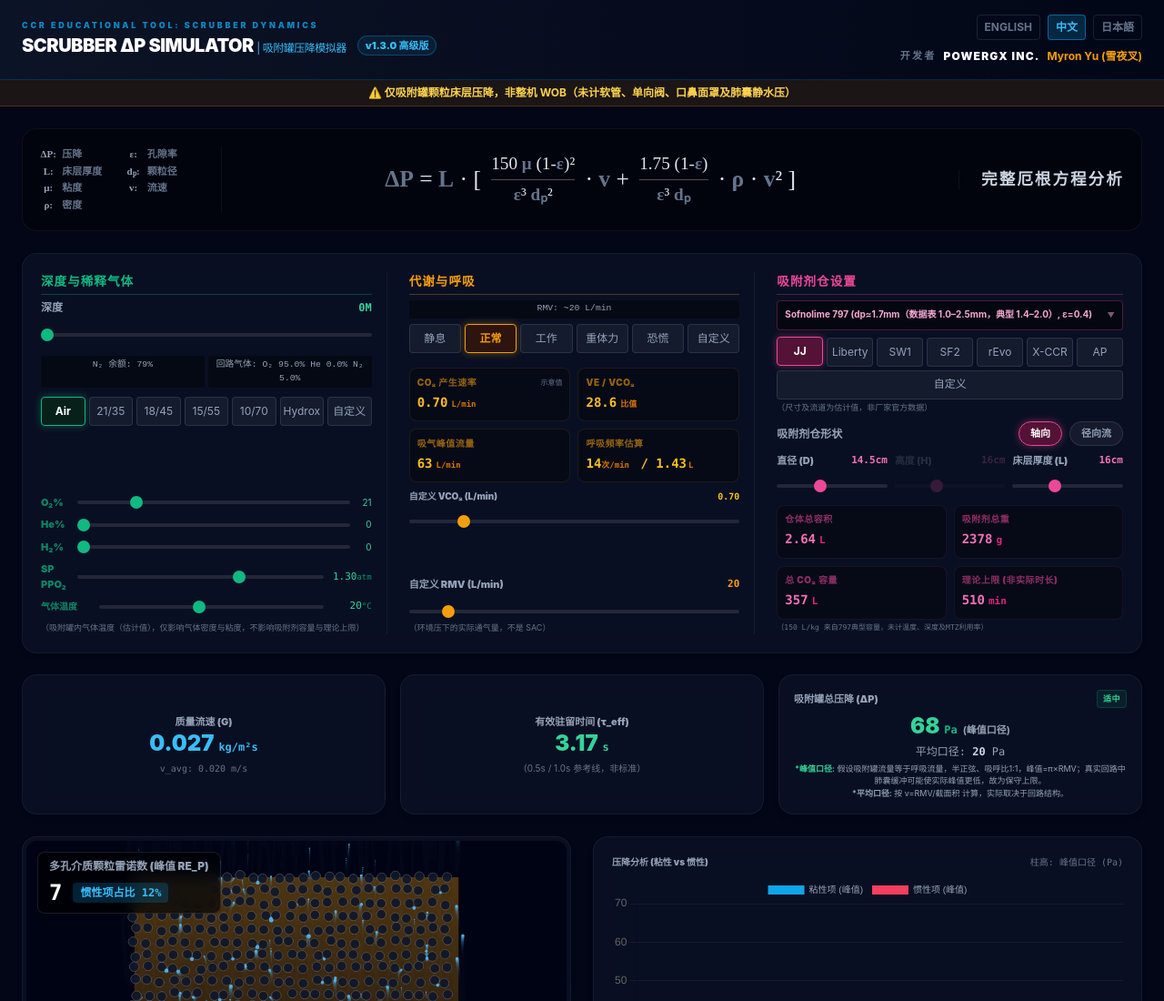
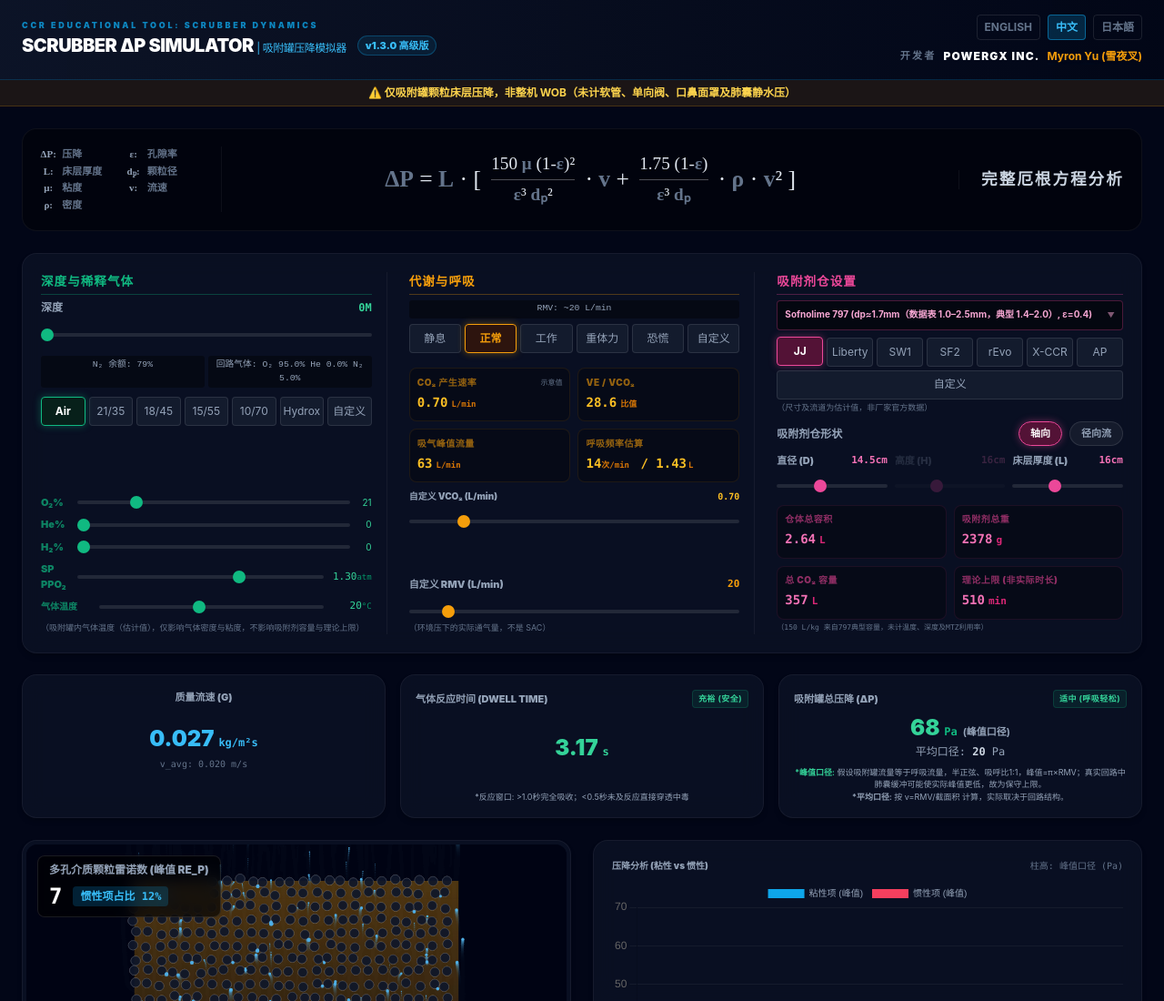
Before and after one commit to powergx-yu/WOB-SIMULATOR, a plain HTML site: page index.html in a window 1280 px wide. Shown: the top 1100 px of the page at 91% size. Drawn offline with nearby package versions, Linux system fonts and the light colour scheme.

Commit message:
feat: humanize core telemetry telemetry (dwell time & bed dp) with symmetric badges and upgrade sw cache to v1.3.1

```diff
--- a/index.html
+++ b/index.html
@@ -992,30 +992,40 @@
 
         <!-- Stats Telemetry -->
         <div class="grid grid-cols-1 md:grid-cols-3 gap-4 mb-6 text-center">
-            <div class="glass-card p-4 relative overflow-hidden flex flex-col justify-center">
+            <div class="glass-card p-4 relative overflow-hidden flex flex-col justify-between">
                 <span id="lbl-peak-v" class="text-[11px] font-black text-slate-400 uppercase">质量流速 (G)</span>
+                <div class="my-auto py-1">
                     <div class="text-2xl font-black text-sky-400"><span id="res-v">0.00</span> <span
                             class="text-xs font-mono">kg/m²s</span></div>
                     <div class="text-[10px] text-slate-500 font-mono mt-1">v_avg: <span id="res-v-avg">0.00</span> m/s</div>
                 </div>
-            <div class="glass-card p-4 flex flex-col justify-center">
-                <span id="lbl-dwell" class="text-[11px] font-black text-slate-400">有効滞留時間 (τ_eff)</span>
-                <div class="text-2xl font-black transition-colors duration-300" id="res-dwell-box"><span
+                <div class="text-[9px] text-slate-500 font-mono opacity-0">placeholder</div>
+            </div>
+            <div class="glass-card p-4 flex flex-col justify-between">
+                <div class="flex items-center justify-between mb-0.5">
+                    <span id="lbl-dwell" class="text-[11px] font-black text-slate-400 uppercase">气体反应时间 (Dwell Time)</span>
+                    <span id="badge-dwell-level" class="text-[9px] px-1.5 py-0.5 rounded font-bold uppercase tracking-wider transition-colors duration-200 bg-emerald-500/10 text-emerald-400 border border-emerald-500/20 shrink-0">充裕 (安全)</span>
+                </div>
+                <div class="my-auto py-1">
+                    <div class="text-2xl font-black transition-colors duration-200" id="res-dwell-box"><span
                             id="res-dwell">0.00</span> <span class="text-xs font-mono">s</span></div>
-                <div class="text-[10px] text-slate-500 mt-1" id="lbl-dwell-note">（0.5s / 1.0s 参考线，非标准）</div>
-            </div>
-            <div class="glass-card p-4 flex flex-col justify-center">
+                </div>
+                <div class="text-[9px] text-slate-400 mt-1 leading-normal" id="lbl-dwell-note">*反应窗口: >1.0秒完全吸收；<0.5秒未及反应直接穿透中毒</div>
+            </div>
+            <div class="glass-card p-4 flex flex-col justify-between">
                 <div class="flex items-center justify-between mb-0.5">
                     <span id="lbl-total-dp" class="text-[11px] font-black text-slate-400 uppercase">吸附罐总压降 (ΔP)</span>
-                    <span id="badge-dp-level" class="text-[9px] px-1.5 py-0.5 rounded font-bold uppercase tracking-wider transition-colors duration-200 bg-emerald-500/10 text-emerald-400 border border-emerald-500/20 shrink-0">适中</span>
-                </div>
-                <div class="flex items-baseline justify-center gap-1.5 mt-0.5">
+                    <span id="badge-dp-level" class="text-[9px] px-1.5 py-0.5 rounded font-bold uppercase tracking-wider transition-colors duration-200 bg-emerald-500/10 text-emerald-400 border border-emerald-500/20 shrink-0">适中 (呼吸轻松)</span>
+                </div>
+                <div class="my-auto py-1">
+                    <div class="flex items-baseline justify-center gap-1.5">
                         <span id="res-total-dp-box" class="text-2xl font-black text-emerald-400 transition-colors duration-200"><span id="res-total-dp-peak">0</span> <span
                                 id="unit-total-dp-peak" class="text-xs font-mono text-emerald-500 transition-colors duration-200">Pa</span></span>
                         <span class="text-[11px] text-slate-400 font-bold" id="lbl-peak-badge">(峰值口径)</span>
                     </div>
-                <div class="text-xs text-slate-400 font-mono mt-1">
+                    <div class="text-xs text-slate-400 font-mono mt-0.5">
                         <span id="lbl-avg-dp-prefix">平均口径:</span> <span id="res-total-dp-avg" class="text-slate-300 font-bold">0</span> Pa
+                    </div>
                 </div>
                 <div class="text-[9px] text-slate-400 mt-1 leading-normal" id="lbl-dp-assumption">
                     <span class="text-emerald-400 font-semibold">*峰值口径:</span> 假设吸附罐流量等于呼吸流量，半正弦、吸呼比1:1，峰值=π×RMV；真实回路中肺囊缓冲可能使实际峰值更低，故为保守上限。<br>
@@ -1104,7 +1114,7 @@
         const i18n = {
             zh: {
                 depth: "深度", rmv: "自定义 RMV (L/min)", gasBal: "N₂ 余额:",
-                peakV: "质量流速 (G)", dwell: "有效驻留时间 (τ_eff)", totalDP: "吸附罐总压降 (ΔP)", chartT: "压降分析 (粘性 vs 惯性)",
+                peakV: "质量流速 (G)", dwell: "气体反应时间 (Dwell Time)", totalDP: "吸附罐总压降 (ΔP)", chartT: "压降分析 (粘性 vs 惯性)",
                 reT: "多孔介质颗粒雷诺数 (峰值 Re_p)", inertialRatio: "惯性项占比",
                 geom: "吸附剂仓形状", diamAxial: "直径 (D)", heightAxial: "高度 (H)", pathAxial: "床层厚度 (L)",
                 diamRadial: "内径 (ri)", heightRadial: "外径 (ro)", pathRadial: "高度 (H)",
@@ -1127,16 +1137,17 @@
                 sliderVCO2: "自定义 VCO₂ (L/min)", rmvNote: "（环境压下的实际通气量，不是 SAC）",
                 unitPresetNote: "（尺寸及流道为估计值，非厂家官方数据）",
                 enduranceNote: "（150 L/kg 来自797典型容量，未计温度、深度及MTZ利用率）",
-                dwellNote: "（0.5s / 1.0s 参考线，非标准）", peakBadge: "(峰值口径)", avgDpPrefix: "平均口径:",
+                dwellNote: "*反应窗口: >1.0秒完全吸收；<0.5秒未及反应直接穿透中毒", peakBadge: "(峰值口径)", avgDpPrefix: "平均口径:",
                 dpAssumption: '<span class="text-emerald-400 font-semibold">*峰值口径:</span> 假设吸附罐流量等于呼吸流量，半正弦、吸呼比1:1，峰值=π×RMV；真实回路中肺囊缓冲可能使实际峰值更低，故为保守上限。<br><span class="text-slate-400 font-semibold">*平均口径:</span> 按 v=RMV/截面积 计算，实际取决于回路结构。',
                 canvasAnimNote: "示意动画，非CFD", chartSubtitle: "柱高: 峰值口径 (Pa)",
                 vo2Labels: { Rest: "静息", Norm: "正常", Work: "工作", Heavy: "重体力", Panic: "恐慌" },
                 radialReSuffix: " (平均半径处)",
-                dpLevelNominal: "适中", dpLevelHigh: "高阻力", dpLevelExtreme: "高负荷"
+                dpLevelNominal: "适中 (呼吸轻松)", dpLevelHigh: "高阻力 (易疲劳)", dpLevelExtreme: "阻力过载 (肌耗竭)",
+                dwellLevelOptimal: "充裕 (安全)", dwellLevelWarning: "偏紧 (冷水易穿透)", dwellLevelDanger: "极危 (穿透中毒)"
             },
             ja: {
                 depth: "水深", rmv: "カスタム RMV (L/min)", gasBal: "N₂ バランス:",
-                peakV: "質量流速 (G)", dwell: "有効滞留時間 (τ_eff)", totalDP: "スクラバー総圧損 (ΔP)", chartT: "圧力損失分析 (粘性 vs 慣性)",
+                peakV: "質量流速 (G)", dwell: "ガス反応時間 (Dwell Time)", totalDP: "スクラバー総圧損 (ΔP)", chartT: "圧力損失分析 (粘性 vs 慣性)",
                 reT: "多孔質粒子レイノルズ数 (Peak Re_p)", inertialRatio: "慣性項割合",
                 geom: "スクラバー形状", diamAxial: "直径 (D)", heightAxial: "高さ (H)", pathAxial: "床層厚 (L)",
                 diamRadial: "内径 (ri)", heightRadial: "外径 (ro)", pathRadial: "高さ (H)",
@@ -1159,16 +1170,17 @@
                 sliderVCO2: "カスタム VCO₂ (L/min)", rmvNote: "（環境圧での実換気量、SACではありません）",
                 unitPresetNote: "（寸法・流路は推定値、メーカー公式値ではありません）",
                 enduranceNote: "（797公称容量150 L/kg基準、温度・深度・MTZ未考慮）",
-                dwellNote: "（0.5s / 1.0s 参考ライン、規格値外）", peakBadge: "(ピーク口径)", avgDpPrefix: "平均口径:",
+                dwellNote: "*反応窓口: >1.0秒で完全吸収；<0.5秒は未反応のまま直接吸入中毒", peakBadge: "(ピーク口径)", avgDpPrefix: "平均口径:",
                 dpAssumption: '<span class="text-emerald-400 font-semibold">*ピーク口径:</span> スクラバー流量＝呼吸流量、半正弦波・吸呼比1:1、ピーク=π×RMVを仮定。カウンターラングの緩衝で実ピークはより低くなり得るため保守上限値。<br><span class="text-slate-400 font-semibold">*平均口径:</span> v=RMV/流路面積で算出、実際は回路構造に依存。',
                 canvasAnimNote: "模式アニメーション (CFD外)", chartSubtitle: "バーの高さ: ピーク口径 (Pa)",
                 vo2Labels: { Rest: "安静", Norm: "通常", Work: "作業", Heavy: "高負荷", Panic: "過換気" },
                 radialReSuffix: " (平均半径位置)",
-                dpLevelNominal: "適正", dpLevelHigh: "高圧損", dpLevelExtreme: "高負荷"
+                dpLevelNominal: "適正 (呼吸快調)", dpLevelHigh: "高圧損 (疲労注意)", dpLevelExtreme: "過大圧損 (呼吸筋疲弊)",
+                dwellLevelOptimal: "十分 (安全)", dwellLevelWarning: "余裕少 (冷水注意)", dwellLevelDanger: "極危 (未反応穿透)"
             },
             en: {
                 depth: "Depth", rmv: "Custom RMV (L/min)", gasBal: "N₂ Balance:",
-                peakV: "Mass Velocity (G)", dwell: "Effective TR (τ_eff)", totalDP: "Total Scrubber ΔP", chartT: "ΔP Breakdown (Viscous vs Inertial)",
+                peakV: "Mass Velocity (G)", dwell: "Reaction Time (Dwell)", totalDP: "Total Scrubber ΔP", chartT: "ΔP Breakdown (Viscous vs Inertial)",
                 reT: "Particle Reynolds Number (Peak Re_p)", inertialRatio: "Inertial Ratio",
                 geom: "Geometry", diamAxial: "Diam (D)", heightAxial: "Height (H)", pathAxial: "Bed Depth (L)",
                 diamRadial: "Inner Diam (ri)", heightRadial: "Outer Diam (ro)", pathRadial: "Height (H)",
@@ -1191,12 +1203,13 @@
                 sliderVCO2: "Custom VCO₂ (L/min)", rmvNote: "(Actual ventilation at ambient pressure, not SAC)",
                 unitPresetNote: "(Dimensions & flow path estimated, non-OEM data)",
                 enduranceNote: "(150 L/kg typical capacity from 797 data sheet; temp, depth & MTZ unmodeled)",
-                dwellNote: "(0.5s / 1.0s reference lines, non-standard)", peakBadge: "(Peak Basis)", avgDpPrefix: "Average:",
+                dwellNote: "*Reaction Window: >1.0s optimal; <0.5s breakthrough risk (toxic CO₂)", peakBadge: "(Peak Basis)", avgDpPrefix: "Average:",
                 dpAssumption: '<span class="text-emerald-400 font-semibold">*Peak Basis:</span> Assumes canister flow equals breathing flow, half-sine 1:1, peak=π×RMV; counterlung buffer may lower actual peak, serving as conservative upper bound.<br><span class="text-slate-400 font-semibold">*Average Basis:</span> Calculated via v=RMV/area; actual value depends on loop architecture.',
                 canvasAnimNote: "Illustrative animation, non-CFD", chartSubtitle: "Bar Height: Peak Basis (Pa)",
                 vo2Labels: { Rest: "Rest", Norm: "Norm", Work: "Work", Heavy: "Heavy", Panic: "Panic" },
                 radialReSuffix: " (at mean radius)",
-                dpLevelNominal: "Nominal", dpLevelHigh: "High ΔP", dpLevelExtreme: "Extreme ΔP"
+                dpLevelNominal: "Nominal (Easy)", dpLevelHigh: "High ΔP (Fatigue)", dpLevelExtreme: "Overload (Exhaustion)",
+                dwellLevelOptimal: "Optimal (Safe)", dwellLevelWarning: "Marginal (Cold Water)", dwellLevelDanger: "Breakthrough (Danger)"
             }
         };
 
@@ -1883,8 +1896,28 @@
                 endBox.className = 'text-pink-400 font-mono font-black text-sm';
             }
 
+            // 气体反应时间 (Dwell Time) 水平分级判定
             const dwellBox = document.getElementById('res-dwell-box');
-            dwellBox.className = fluid.tr_eff < 0.5 ? "text-2xl font-black text-rose-500 animate-pulse" : (fluid.tr_eff < 1.0 ? "text-2xl font-black text-amber-500" : "text-2xl font-black text-emerald-400");
+            const dwellBadge = document.getElementById('badge-dwell-level');
+            if (fluid.tr_eff < 0.5) {
+                if (dwellBox) dwellBox.className = "text-2xl font-black text-rose-500 animate-pulse transition-colors duration-200";
+                if (dwellBadge) {
+                    dwellBadge.className = "text-[9px] px-1.5 py-0.5 rounded font-bold uppercase tracking-wider transition-colors duration-200 bg-rose-500/20 text-rose-400 border border-rose-500/30 animate-pulse shrink-0";
+                    dwellBadge.innerText = t.dwellLevelDanger || "极危 (穿透中毒)";
+                }
+            } else if (fluid.tr_eff < 1.0) {
+                if (dwellBox) dwellBox.className = "text-2xl font-black text-amber-500 transition-colors duration-200";
+                if (dwellBadge) {
+                    dwellBadge.className = "text-[9px] px-1.5 py-0.5 rounded font-bold uppercase tracking-wider transition-colors duration-200 bg-amber-500/10 text-amber-400 border border-amber-500/20 shrink-0";
+                    dwellBadge.innerText = t.dwellLevelWarning || "偏紧 (冷水易穿透)";
+                }
+            } else {
+                if (dwellBox) dwellBox.className = "text-2xl font-black text-emerald-400 transition-colors duration-200";
+                if (dwellBadge) {
+                    dwellBadge.className = "text-[9px] px-1.5 py-0.5 rounded font-bold uppercase tracking-wider transition-colors duration-200 bg-emerald-500/10 text-emerald-400 border border-emerald-500/20 shrink-0";
+                    dwellBadge.innerText = t.dwellLevelOptimal || "充裕 (安全)";
+                }
+            }
 
             // 压降阻力水平分级判定 (参考阈值：峰值压降 <1000 Pa 适中, 1000-2000 Pa 较高, >=2000 Pa 重负荷)
             const dpPeakVal = fluid.total_dp_peak || 0;
--- a/sw.js
+++ b/sw.js
@@ -1,4 +1,4 @@
-const CACHE_NAME = 'ccr-wob-v1-3-0';
+const CACHE_NAME = 'ccr-wob-v1-3-1';
 const urlsToCache = [
   './index.html',
   './manifest.json',
```
Also changed, not shown: 1 other file. Lines whose indentation alone changed are shown as unchanged.
